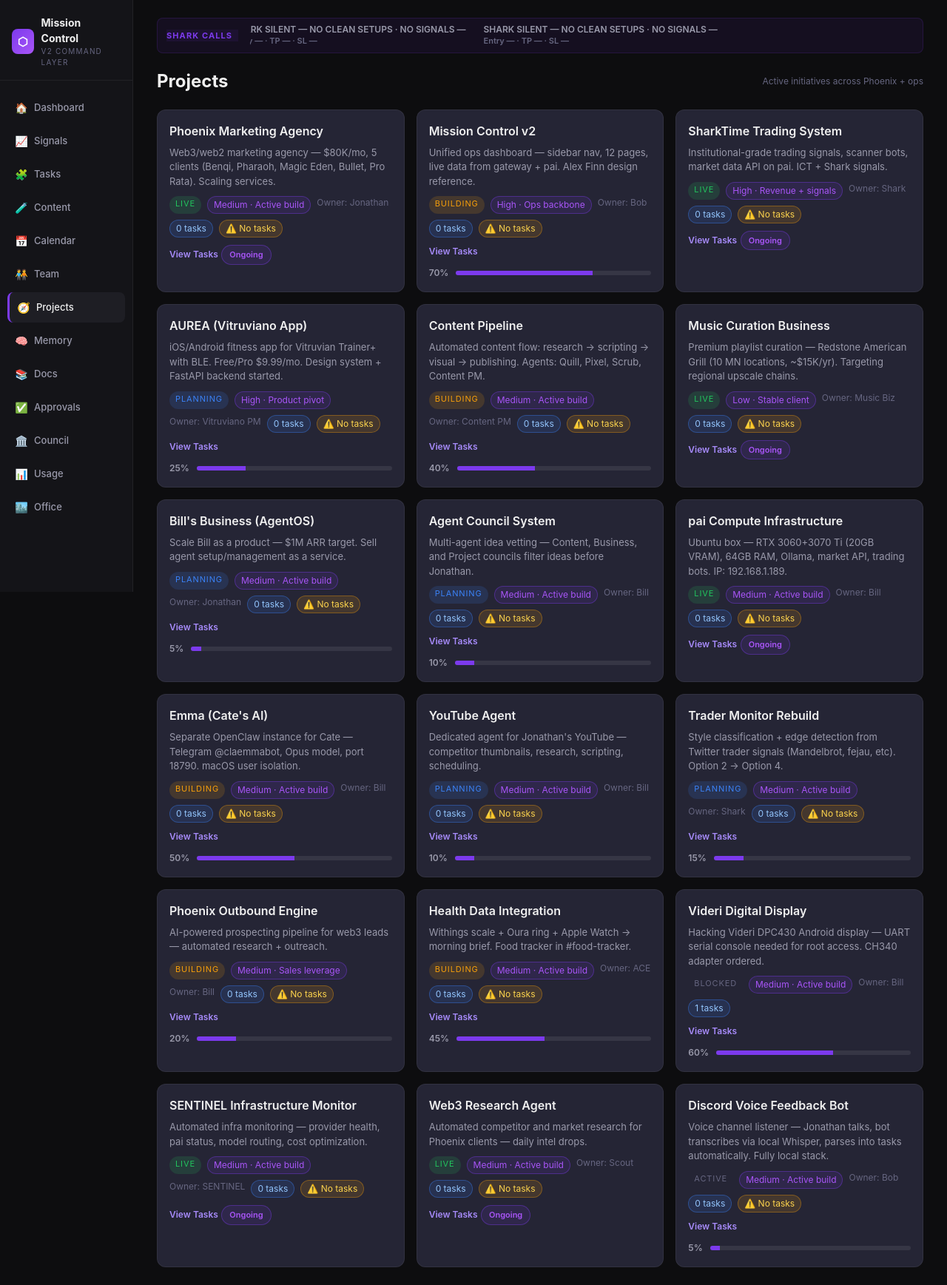
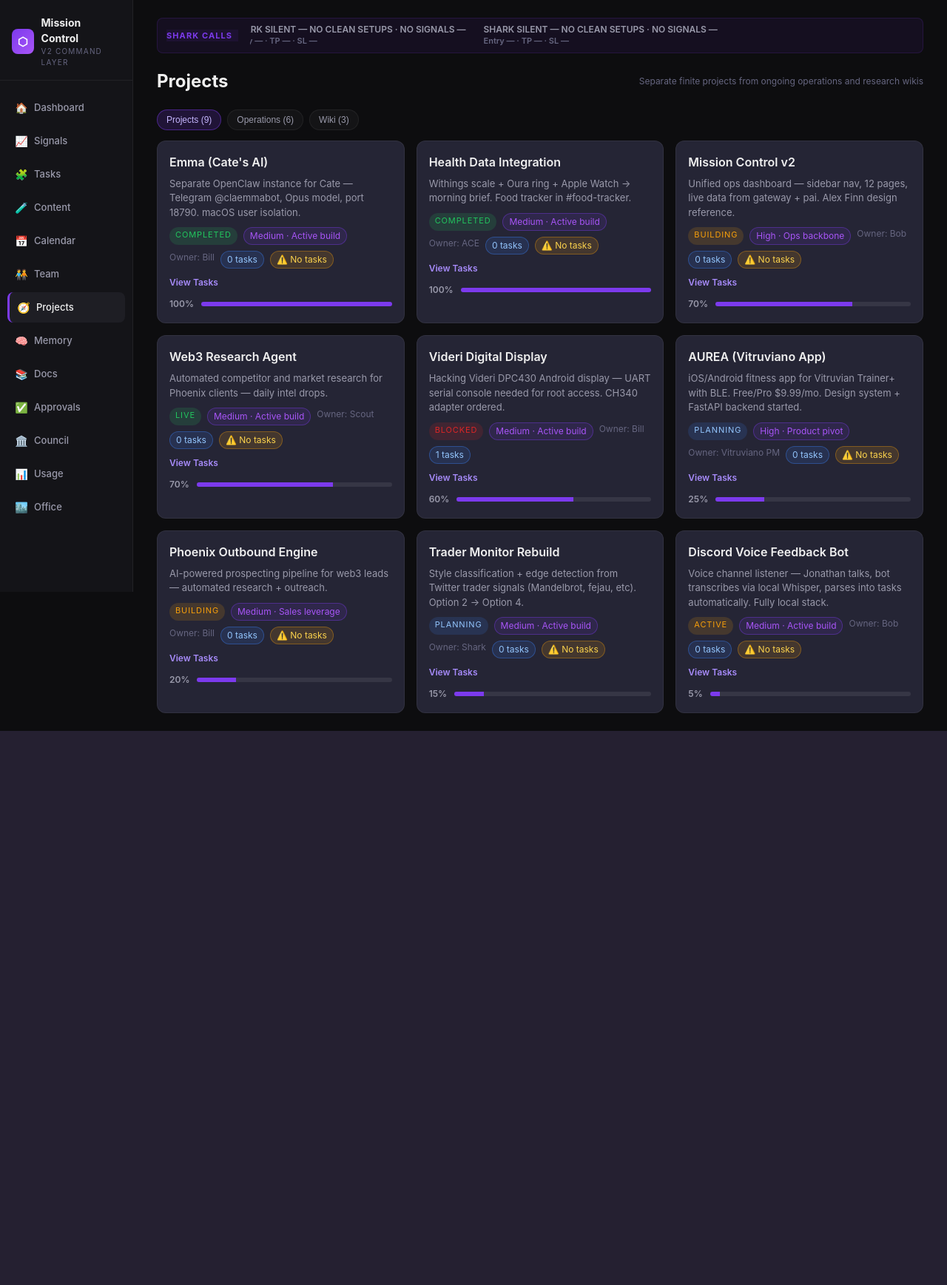
Before and after one commit to Bill-Bott47/mission-control, a Flask app: page /projects in a window 1280 px wide. Shown: the whole page at 74% size. After the commit the page ends 988 px from the top, so only its background shows below. Run offline with Flask 3, Linux system fonts and the light colour scheme; tables that the repository leaves empty hold one stand-in row (values such as "Sample post").

Commit message:
Reverse memory order and add project taxonomy buckets

```diff
--- a/server.py
+++ b/server.py
@@ -2533,8 +2533,31 @@ def api_projects():
             })
 
         enriched = []
+        bucket_overrides = {
+            "phoenix-agency": "operations",
+            "council-system": "operations",
+            "pai-infrastructure": "wiki",
+            "sentinel": "operations",
+            "music-biz": "operations",
+            "trading-systems": "operations",
+            "content-pipeline": "operations",
+            "bills-business": "wiki",
+            "youtube-agent": "wiki",
+            "web3-research": "projects",
+            "voice-feedback-bot": "projects",
+        }
+        status_overrides = {
+            "emma": ("completed", 100),
+            "health-tracking": ("completed", 100),
+            "youtube-agent": ("discussion", 10),
+        }
         for project in projects:
             p = dict(project)
+            p["bucket"] = bucket_overrides.get(p.get("id"), "projects")
+            if p.get("id") in status_overrides:
+                status, progress = status_overrides[p["id"]]
+                p["status"] = status
+                p["progress"] = progress
             tokens = set()
             for token in [p.get("id"), p.get("name"), p.get("discord_channel"), *(p.get("tags") or [])]:
                 if not token:
@@ -2564,7 +2587,7 @@ def api_memory_files():
     memory_dir = Path("/Users/bill/.openclaw/workspace/memory")
     files = []
     if memory_dir.exists():
-        files = sorted([str(p) for p in memory_dir.glob("*.md")])
+        files = [str(p) for p in sorted(memory_dir.glob("*.md"), key=lambda p: p.stat().st_mtime, reverse=True)]
     memory_main = Path("/Users/bill/.openclaw/workspace/MEMORY.md")
     if memory_main.exists():
         files.append(str(memory_main))
--- a/static/projects.css
+++ b/static/projects.css
@@ -1,3 +1,25 @@
+.project-tabs {
+  display: flex;
+  gap: 8px;
+  margin-bottom: 14px;
+}
+
+.project-tab {
+  border: 1px solid var(--border-primary);
+  background: rgba(255,255,255,0.03);
+  color: var(--text-secondary);
+  border-radius: 999px;
+  padding: 6px 12px;
+  font-size: 12px;
+  cursor: pointer;
+}
+
+.project-tab.active {
+  border-color: rgba(124, 58, 237, 0.45);
+  color: #c4b5fd;
+  background: rgba(124, 58, 237, 0.18);
+}
+
 .projects-grid {
   display: grid;
   grid-template-columns: repeat(auto-fit, minmax(260px, 1fr));
@@ -49,7 +71,11 @@
 
 .status-live { background: rgba(34, 197, 94, 0.15); color: var(--success); }
 .status-building { background: rgba(245, 158, 11, 0.15); color: var(--warning); }
-.status-planning { background: rgba(59, 130, 246, 0.15); color: var(--info); }
+.status-planning { background: rgba(59, 130, 246, 0.15); color: #93c5fd; }
+.status-active { background: rgba(245, 158, 11, 0.15); color: var(--warning); }
+.status-blocked { background: rgba(220, 38, 38, 0.15); color: var(--danger); }
+.status-completed { background: rgba(34, 197, 94, 0.15); color: var(--success); }
+.status-discussion { background: rgba(148, 163, 184, 0.2); color: #cbd5e1; }
 
 .progress-row {
   display: flex;
--- a/static/projects.js
+++ b/static/projects.js
@@ -12,43 +12,69 @@ const STATUS_PROGRESS = {
   'live': 90
 };
 
-const ONGOING_PROJECTS = new Set([
-  'phoenix-agency',
-  'music-biz',
-  'trading-systems',
-  'pai-infrastructure',
-  'sentinel',
-  'web3-research'
-]);
+let allProjects = [];
+let activeBucket = 'projects';
 
 async function loadProjects() {
   const resp = await fetch('/api/projects');
   const data = await resp.json();
-  renderProjects(data.projects || []);
+  allProjects = data.projects || [];
+  renderTabs();
+  renderProjects();
 }
 
-function renderProjects(projects) {
+function renderTabs() {
+  const tabs = document.getElementById('project-tabs');
+  if (!tabs) return;
+  const counts = {
+    projects: allProjects.filter(p => (p.bucket || 'projects') === 'projects').length,
+    operations: allProjects.filter(p => p.bucket === 'operations').length,
+    wiki: allProjects.filter(p => p.bucket === 'wiki').length
+  };
+  tabs.innerHTML = ['projects', 'operations', 'wiki'].map((bucket) => `
+    <button class="project-tab ${activeBucket === bucket ? 'active' : ''}" data-bucket="${bucket}">
+      ${bucket[0].toUpperCase() + bucket.slice(1)} (${counts[bucket] || 0})
+    </button>
+  `).join('');
+  tabs.querySelectorAll('.project-tab').forEach((btn) => {
+    btn.addEventListener('click', () => {
+      activeBucket = btn.dataset.bucket;
+      renderTabs();
+      renderProjects();
+    });
+  });
+}
+
+function renderProjects() {
   const grid = document.getElementById('projects-grid');
   grid.innerHTML = '';
+  const projects = allProjects
+    .filter((project) => (project.bucket || 'projects') === activeBucket)
+    .sort((a, b) => Number(b.progress || 0) - Number(a.progress || 0));
+  if (!projects.length) {
+    grid.innerHTML = '<div class="placeholder">No items in this bucket.</div>';
+    return;
+  }
   projects.forEach(project => {
     const priority = PRIORITY_MAP[project.id] || { level: 'Medium', reason: 'Active build' };
     const status = project.status || 'planning';
+    const statusClass = String(status).toLowerCase().replace(/\s+/g, '-');
     const progress = Number.isFinite(project.progress) ? project.progress : (STATUS_PROGRESS[status] || 40);
-    const ongoing = ONGOING_PROJECTS.has(project.id);
+    const ongoing = activeBucket !== 'projects';
     const card = document.createElement('div');
     card.className = 'project-card';
     card.innerHTML = `
       <div class="project-title">${project.name}</div>
       <div class="project-desc">${project.description || ''}</div>
       <div class="project-meta">
-        <span class="status-pill status-${status}">${status}</span>
+        <span class="status-pill status-${statusClass}">${status}</span>
         <span class="priority-pill">${priority.level} · ${priority.reason}</span>
         <span>Owner: ${project.owner || '—'}</span>
         <span class="task-pill">${project.task_count || 0} tasks</span>
         ${(project.task_count || 0) === 0 ? '<span class="no-task-pill">⚠️ No tasks</span>' : ''}
       </div>
       <a class="view-tasks-link" href="/kanban?project=${encodeURIComponent(project.id)}">View Tasks</a>
-      ${ongoing ? '<div class="ongoing-badge">Ongoing</div>' : `<div class="progress-row"><span class="progress-label">${progress}%</span><div class="progress-bar"><span style="width:${progress}%"></span></div></div>`}
+      ${ongoing ? `<div class="ongoing-badge">${activeBucket === 'wiki' ? 'Wiki / Research' : 'Ongoing Operation'}</div>` : `<div class="progress-row"><span class="progress-label">${progress}%</span><div class="progress-bar"><span style="width:${progress}%"></span></div></div>`}
     `;
     card.querySelector('.view-tasks-link').addEventListener('click', (e) => e.stopPropagation());
     card.addEventListener('click', () => showDetail(project, priority, progress));
--- a/templates/projects.html
+++ b/templates/projects.html
@@ -6,9 +6,10 @@
 {% block content %}
 <header class="page-header">
     <h1>Projects</h1>
-    <span class="subtle">Active initiatives across Phoenix + ops</span>
+    <span class="subtle">Separate finite projects from ongoing operations and research wikis</span>
 </header>
 
+<div class="project-tabs" id="project-tabs"></div>
 <div class="projects-grid" id="projects-grid"></div>
 
 <div class="project-overlay hidden" id="project-overlay"></div>
```
